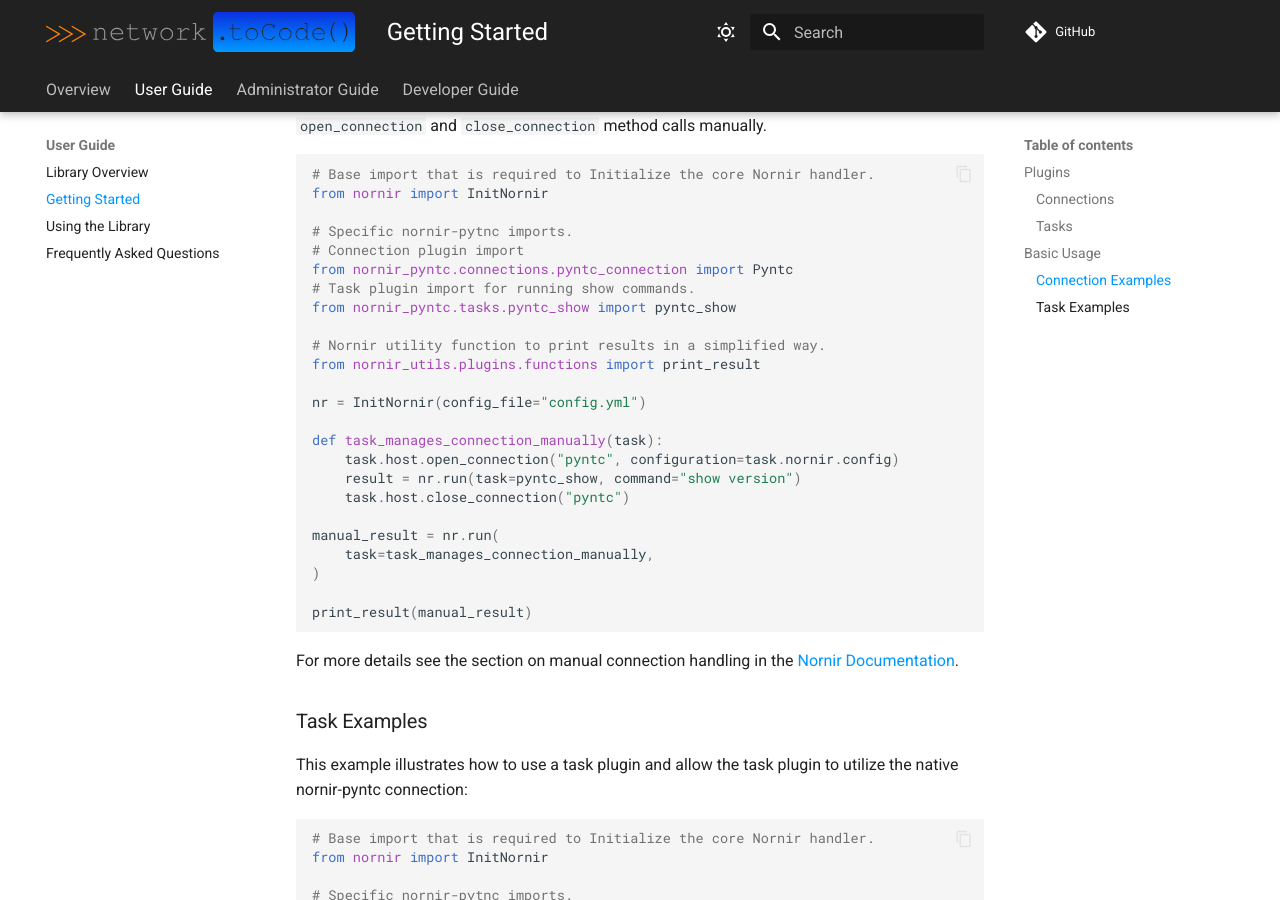
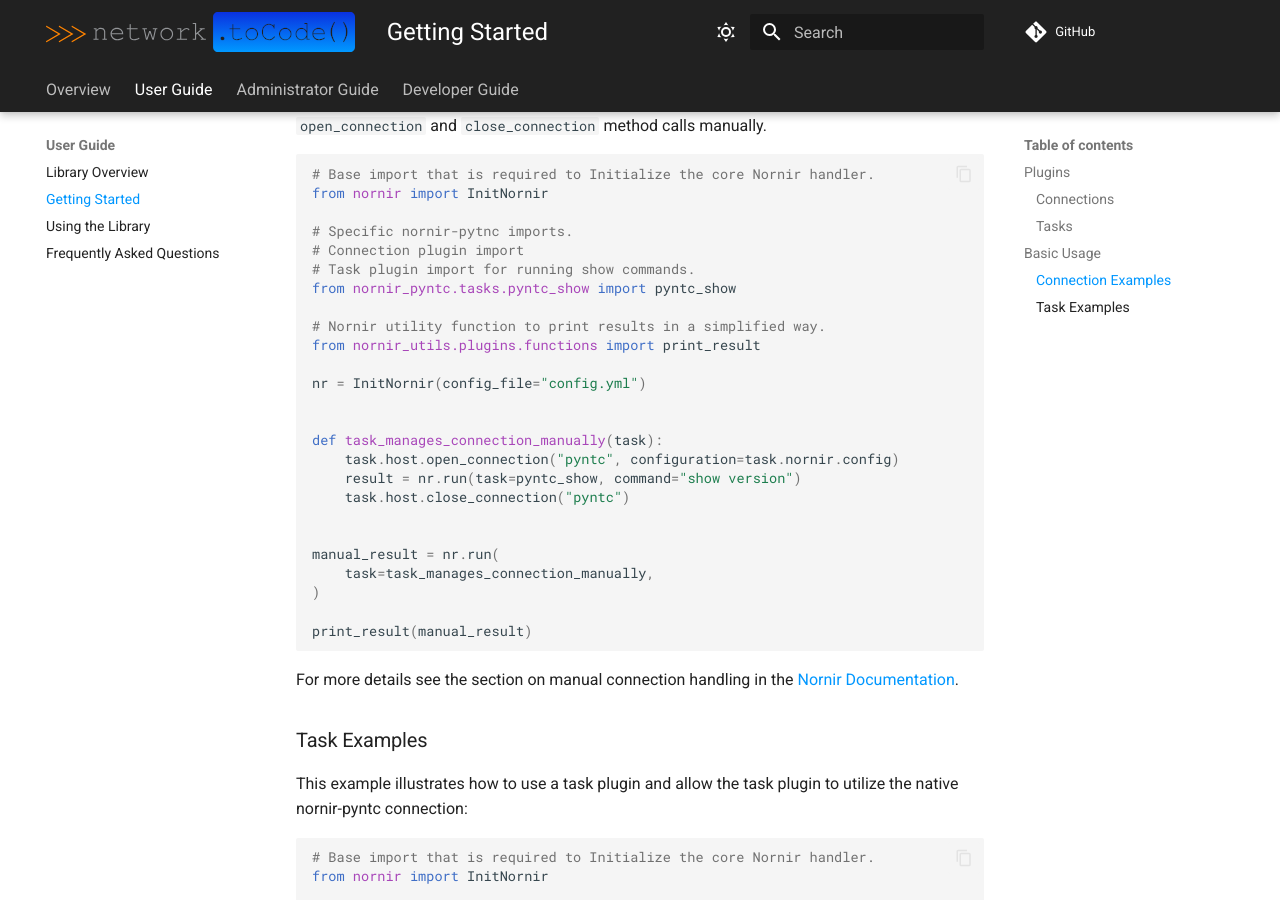
Before and after one commit to networktocode/nornir-pyntc, an MkDocs documentation site: the page built from docs/user/lib_getting_started.md, in a window 1280 px wide and 900 px high, scrolled down 1094 px. Built offline with MkDocs 1.6.1 and Material for MkDocs 9.7.7, drawn with Linux system fonts in a browser that asks for light colours; comment, search, counter and statistics services are not loaded.

Commit message:
fix mkdocs new ruff checking docs

````diff
--- a/docs/user/lib_getting_started.md
+++ b/docs/user/lib_getting_started.md
@@ -47,7 +47,6 @@ from nornir import InitNornir
 
 # Specific nornir-pytnc imports.
 # Connection plugin import
-from nornir_pyntc.connections.pyntc_connection import Pyntc
 # Task plugin import for running show commands.
 from nornir_pyntc.tasks.pyntc_show import pyntc_show
 
@@ -56,17 +55,18 @@ from nornir_utils.plugins.functions import print_result
 
 nr = InitNornir(config_file="config.yml")
 
+
 def task_manages_connection_manually(task):
     task.host.open_connection("pyntc", configuration=task.nornir.config)
     result = nr.run(task=pyntc_show, command="show version")
     task.host.close_connection("pyntc")
+
 
 manual_result = nr.run(
     task=task_manages_connection_manually,
 )
 
 print_result(manual_result)
-
 ```
 
 For more details see the section on manual connection handling in the [Nornir Documentation](https://nornir.readthedocs.io/en/latest/howto/handling_connections.html#Manually).
````
